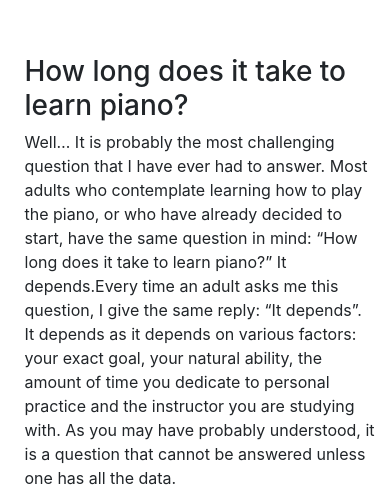
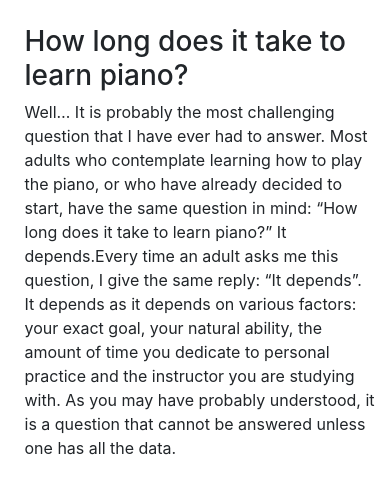
Before and after one commit to zsannacsengeri/Piano-lessons, a plain HTML site: page index.html in a window 390 px wide. Shown: the part 683-1176 px from the top of the page. Drawn offline with nearby package versions, Linux system fonts and the light colour scheme; a script that the page names is missing; files whose address does not match are found by name.

Commit message:
Update styles.css

```diff
--- a/styles.css
+++ b/styles.css
@@ -48,7 +48,7 @@ video {
 @media screen and (max-width: 500px){
   video{
     margin-top: -20px;
-    height: auto;
+
 
 
   }
@@ -89,7 +89,7 @@ video {
 }
 @media screen and (max-width: 500px){
   .piano-text{
-   margin-top: -150px;
+   margin-top: -180px;
    margin-left: 5px;
    margin-right: 0px;
    width: 100%;
```
